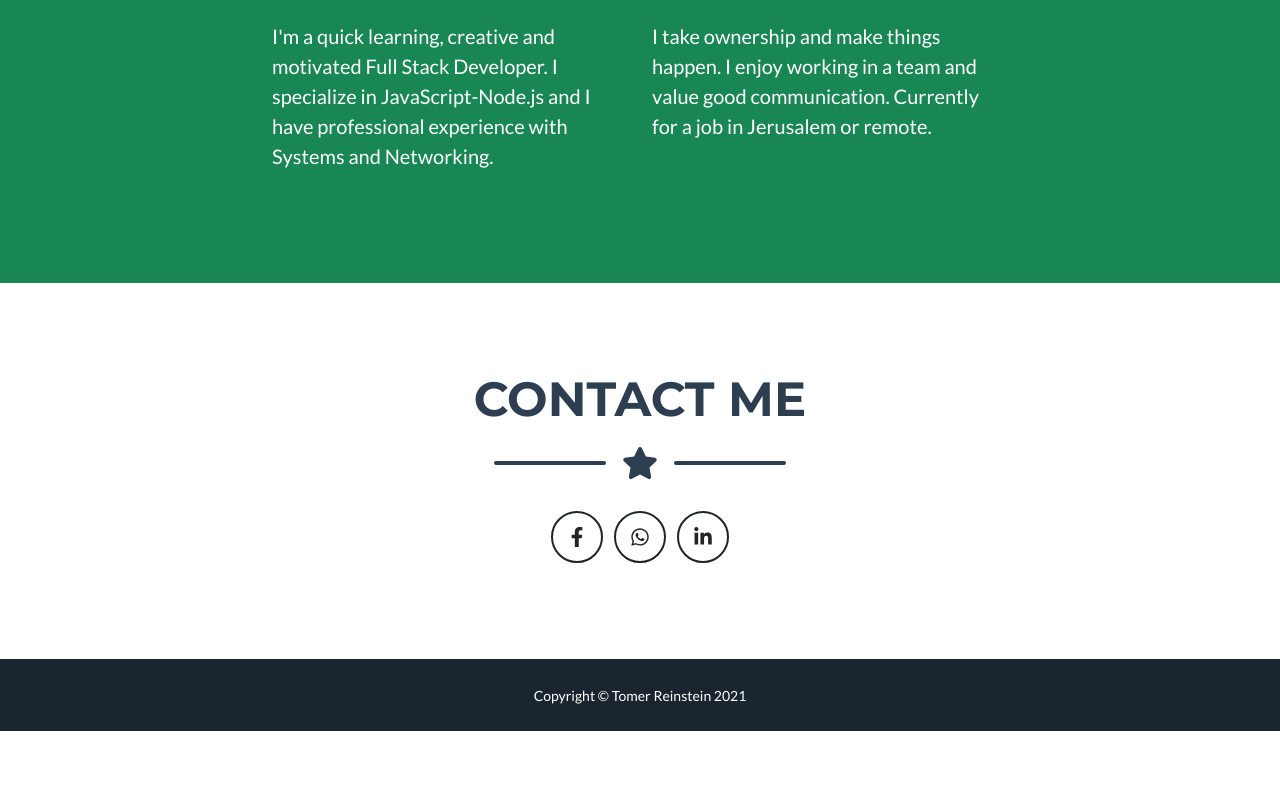
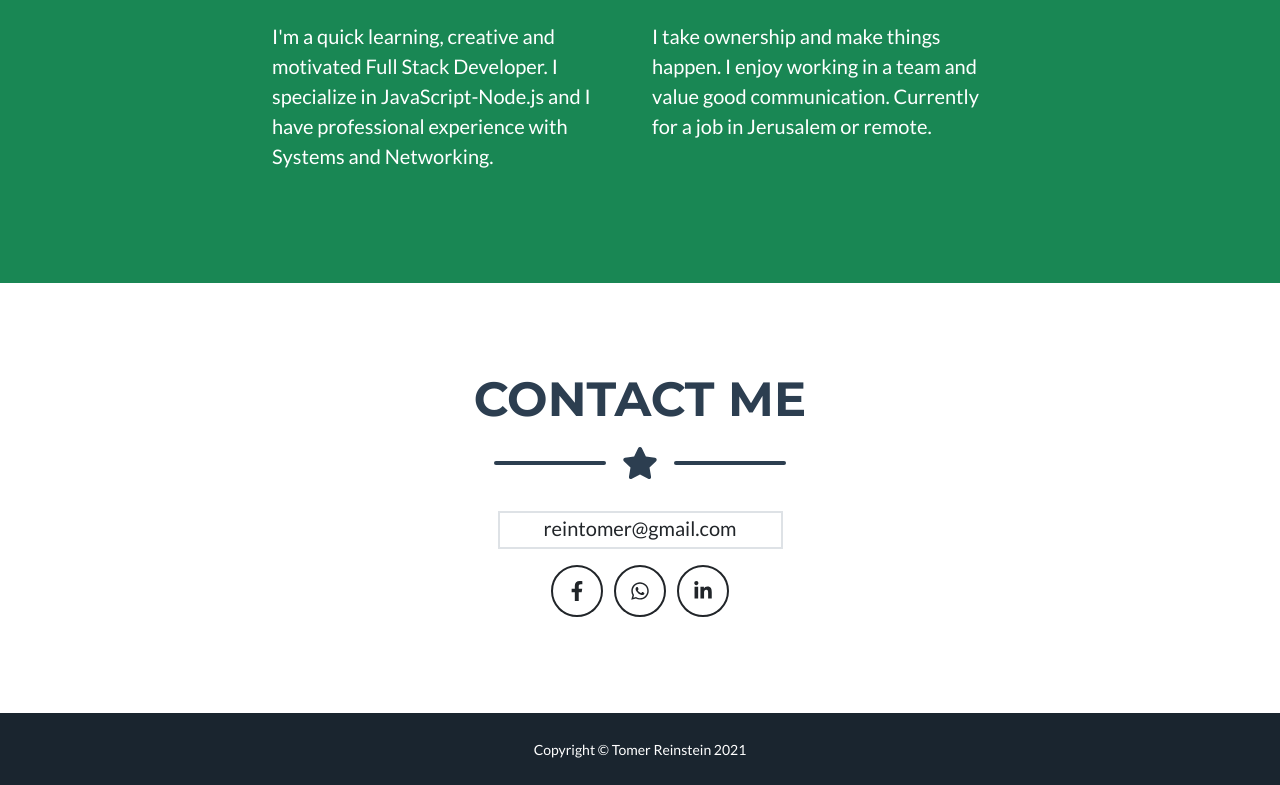
Before and after one commit to bababar5/bababar5.github.io, a plain HTML site: page index.html in a window 1280 px wide. Shown: the part 1675-2460 px from the top of the page. Before the commit the page ends 2406 px from the top, so only its background shows below. Drawn offline with nearby package versions, Linux system fonts and the light colour scheme.

Commit message:
Added Email

```diff
--- a/index.html
+++ b/index.html
@@ -143,17 +143,18 @@
                 <div class="divider-custom-icon"><i class="fas fa-star"></i></div>
                 <div class="divider-custom-line"></div>
             </div>
-            <!-- Contact Section Form-->
             <div class="row justify-content-center">
-                <div class="col-lg-8 col-xl-7">
-                    <div class="col-6 offset-3 text-center">
+                <div class="col-3 text-center mb-3 pb-1 border">
+                    <span class="lead">reintomer@gmail.com</span>
+                </div>
+                <!-- Social Networks-->
+                    <div class="col-12 text-center">
                         <a class="btn btn-outline-dark btn-social mx-1" href="https://www.facebook.com/tomer.reinstein" target="_blank"><i
                                 class="fab fa-fw fa-facebook-f"></i></a>
                         <a class="btn btn-outline-dark btn-social mx-1" href="https://wa.me/+972528333311" target="_blank"><i class="fab fa-fw fa-whatsapp"></i></a>
                         <a class="btn btn-outline-dark btn-social mx-1" href="https://www.linkedin.com/in/tomer-reinstein-27150114a/" target="_blank"><i
                                 class="fab fa-fw fa-linkedin-in"></i></a>
                     </div>
-                </div>
             </div>
         </div>
     </section>
```
